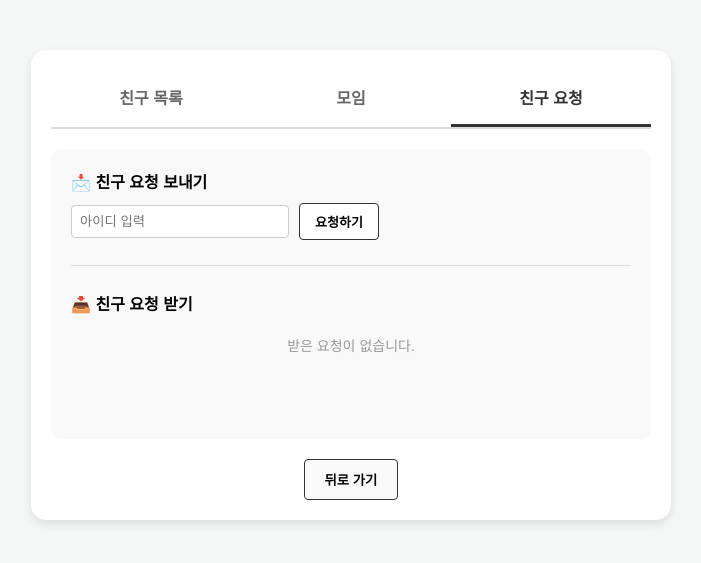
After one commit to currentia/Opensource_01, a Django app: template templates/friends.html in a window 1280 px wide. The commit adds this page. Shown: the top 563 px of the page, without its empty margins (289-990 px from the left). Run offline with Django 5.2, Linux system fonts and the light colour scheme; the template is opened without the code that fills it, so the values that code supplies are empty.

Commit message:
로그인 메인  및 친구 페이지

```diff
--- a/static/css/style.css
+++ b/static/css/style.css
@@ -85,3 +85,56 @@ input {
     text-align: center;
     font-size: 14px;
 }
+
+/* 드롭다운 전체 감싸는 영역 */
+.dropdown {
+    position: relative;
+    display: inline-block;
+}
+
+/* 드롭다운 버튼 스타일 (기존 login-btn 활용) */
+.dropbtn {
+    padding: 10px 20px;
+    background-color: #f9f9f9;
+    border: 1px solid #333;
+    cursor: pointer;
+    font-weight: bold;
+    border-radius: 4px;
+}
+
+/* 마우스 올리면 나타날 박스 */
+.dropdown-content {
+    display: none;
+    position: absolute;
+    right: 0;
+    background-color: white;
+    min-width: 140px;
+    box-shadow: 0px 8px 16px rgba(0,0,0,0.1);
+    border: 1px solid #ddd;
+    border-radius: 8px;
+    z-index: 10;
+    margin-top: 5px;
+}
+
+/* 드롭다운 안의 개별 버튼들 */
+.dropdown-content button {
+    color: #333;
+    padding: 12px 16px;
+    text-decoration: none;
+    display: block;
+    width: 100%;
+    border: none;
+    background: none;
+    text-align: left;
+    cursor: pointer;
+    font-size: 14px;
+}
+
+.dropdown-content button:hover {
+    background-color: #f1f1f1;
+}
+
+/* 마우스 올릴 때 보여주기 */
+.dropdown:hover .dropdown-content {
+    display: block;
+}
--- /dev/null
+++ b/templates/friends.html
@@ -0,0 +1,106 @@
+<!DOCTYPE html>
+<html lang="ko">
+<head>
+    <meta charset="UTF-8">
+    <title>친구관리</title>
+    <link rel="stylesheet" href="../static/css/style.css">
+    <style>
+        .tab-menu { display: flex; justify-content: space-around; border-bottom: 2px solid #ddd; margin-bottom: 20px; }
+        .tab-item { padding: 15px 0; cursor: pointer; width: 100%; text-align: center; font-weight: bold; color: #666; }
+        .tab-item.active { color: #333; border-bottom: 3px solid #333; }
+        .content-section { padding: 20px; background-color: #f9f9f9; border-radius: 10px; min-height: 250px; }
+
+        .input-group {
+            display: flex;
+            flex-direction: row;
+            align-items: center;
+            gap: 10px;
+            margin-top: 10px;
+        }
+
+        .input-group input { width: 200px; padding: 8px; border: 1px solid #ccc; border-radius: 4px; }
+
+        .small-btn {
+            padding: 8px 15px; width: auto; cursor: pointer; border-radius: 4px;
+            border: 1px solid #333; background: white; font-weight: bold;
+            font-size: 13px; white-space: nowrap;
+        }
+        .small-btn:hover { background-color: #f1f1f1; }
+    </style>
+</head>
+<body>
+    <div style="width: 600px; margin: 50px auto; background: white; padding: 20px; border-radius: 15px; box-shadow: 0 4px 10px rgba(0,0,0,0.1);">
+        <div class="tab-menu">
+            <div id="tab-friends" class="tab-item" onclick="showTab('friends-list')">친구 목록</div>
+            <div id="tab-group" class="tab-item" onclick="showTab('group-list')">모임</div>
+            <div id="tab-request" class="tab-item active" onclick="showTab('request-list')">친구 요청</div>
+        </div>
+
+        <div id="content" class="content-section">
+            <div id="request-area">
+                <h4 style="margin: 0; text-align: left;">📩 친구 요청 보내기</h4>
+                <div class="input-group">
+                    <input type="text" id="friendId" placeholder="아이디 입력">
+                    <button class="small-btn" onclick="sendRequest()">요청하기</button>
+                </div>
+                <hr style="border: 0; border-top: 1px solid #ddd; margin: 25px 0;">
+                <h4 style="margin: 0; text-align: left;">📥 친구 요청 받기</h4>
+                <div id="received-requests" style="text-align: center; margin-top: 20px;">
+                    <p style="color: #999; font-size: 14px;">받은 요청이 없습니다.</p>
+                </div>
+            </div>
+        </div>
+
+        <div style="margin-top: 20px; text-align: center;">
+            <button class="dropbtn" onclick="history.back()">뒤로 가기</button>
+        </div>
+    </div>
+
+    <script>
+        function showTab(type) {
+            // 1. 모든 탭에서 active(진한 선) 제거
+            const tabs = document.querySelectorAll('.tab-item');
+            tabs.forEach(tab => tab.classList.remove('active'));
+
+            // 2. 클릭한 탭에 active 추가 (id를 이용해 더 정확하게!)
+            if(type === 'friends-list') document.getElementById('tab-friends').classList.add('active');
+            if(type === 'group-list') document.getElementById('tab-group').classList.add('active');
+            if(type === 'request-list') document.getElementById('tab-request').classList.add('active');
+
+            const content = document.getElementById('content');
+
+            // 3. 탭에 따라 내용 갈아끼우기
+            if (type === 'request-list') {
+                // 친구 요청 탭을 누르면 입력창 뭉치를 다시 그려줌!
+                content.innerHTML = `
+                    <div id="request-area">
+                        <h4 style="margin: 0; text-align: left;">📩 친구 요청 보내기</h4>
+                        <div class="input-group">
+                            <input type="text" id="friendId" placeholder="아이디 입력">
+                            <button class="small-btn" onclick="sendRequest()">요청하기</button>
+                        </div>
+                        <hr style="border: 0; border-top: 1px solid #ddd; margin: 25px 0;">
+                        <h4 style="margin: 0; text-align: left;">📥 받은 친구 요청</h4>
+                        <div id="received-requests" style="text-align: center; margin-top: 20px;">
+                            <p style="color: #999; font-size: 14px;">받은 요청이 없습니다.</p>
+                        </div>
+                    </div>`;
+            } else if (type === 'friends-list') {
+                content.innerHTML = `<p style="text-align:center; padding-top:50px;">등록된 친구가 없습니다.</p>`;
+            } else if (type === 'group-list') {
+                content.innerHTML = `<p style="text-align:center; padding-top:50px;">진행 중인 모임이 없습니다.</p>`;
+            }
+        }
+
+        function sendRequest() {
+            const id = document.getElementById('friendId').value;
+            if (id === "") {
+                alert("아이디를 입력해주세요!");
+                return;
+            }
+            alert(id + "님에게 친구 요청을 보냈습니다!");
+            document.getElementById('friendId').value = "";
+        }
+    </script>
+</body>
+</html>
--- a/templates/main.html
+++ b/templates/main.html
@@ -7,7 +7,10 @@
 </head>
 <body>
     <div style="width: 1200px; margin: 20px auto 0 auto; text-align: right;">
-        <button class="login-btn" onclick="goToLogin()">로그인 하기</button>
+        <button class="login-btn" onclick="goToLogin()"
+                style="padding: 10px 20px; background-color: white; border: 1px solid #333; border-radius: 5px; cursor: pointer; font-weight: bold;">
+            로그인 하기
+        </button>
     </div>
 
     <div class="calendar-container">
```
Also changed, not shown: templates/dashboard.html (added, +39 -0 lines).
